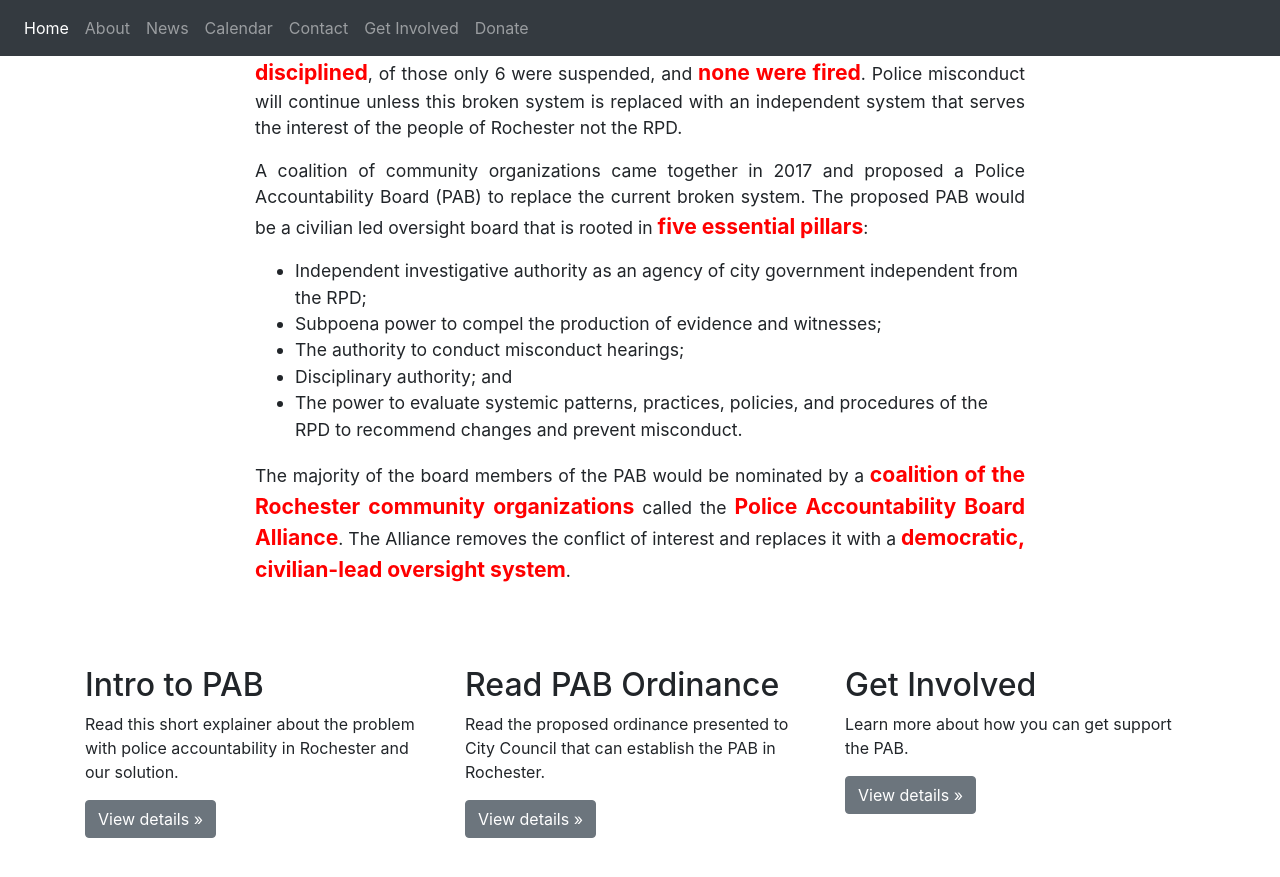
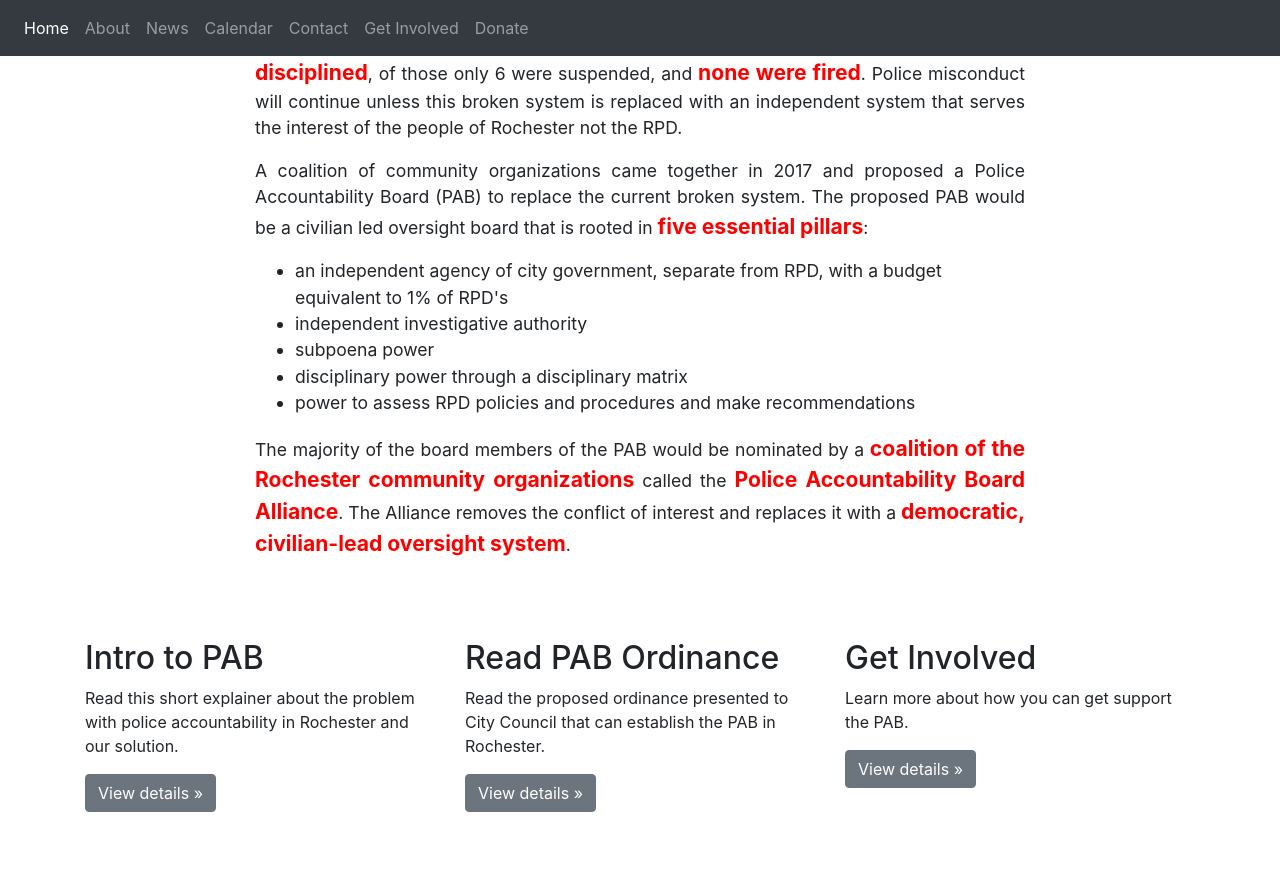
Before and after one commit to chrisbarilla/chrisbarilla.github.io, a Jekyll site: the page built from index.html, in a window 1280 px wide and 900 px high, scrolled down 556 px. Shown: the top 877 px of the window. Built offline with Jekyll 4.4.1, drawn with Linux system fonts in a browser that asks for light colours; nearby versions of some CDN libraries; comment, search, counter and statistics services are not loaded.

Commit message:
Update index.html

```diff
--- a/index.html
+++ b/index.html
@@ -31,12 +31,12 @@ title: PAB
 			<p style="text-align: justify;">A coalition of community organizations came together in 2017 and proposed a Police Accountability Board (PAB) to replace the current broken system.
 			The proposed PAB would be a civilian led oversight board that is rooted in <span>five essential pillars</span>:</p>
 		  <ul>
-		  	<li>Independent investigative authority as an agency of city government independent from the RPD;</li>
-			<li>Subpoena power to compel the production of evidence and witnesses;</li>
-			<li>The authority to conduct misconduct hearings;</li>
-			<li>Disciplinary authority; and</li>
-			<li>The power to evaluate systemic patterns, practices, policies, and procedures of the RPD to recommend changes and prevent misconduct.</li>
-		  </ul>
+		  	<li>an independent agency of city government, separate from RPD, with a budget equivalent to 1% of RPD's</li>
+			<li>independent investigative authority</li>
+			<li>subpoena power</li>
+			<li>disciplinary power through a disciplinary matrix</li>
+			<li>power to assess RPD policies and procedures and make recommendations</li>
+		</ul>
 	      <p style="text-align: justify;">The majority of the board members of the PAB would be nominated by a <span>coalition of the Rochester community organizations</span> called the <span>Police Accountability Board Alliance</span>. The Alliance removes the conflict of interest and replaces it with a <span>democratic, civilian-lead oversight system</span>.</p>
 
 
```
